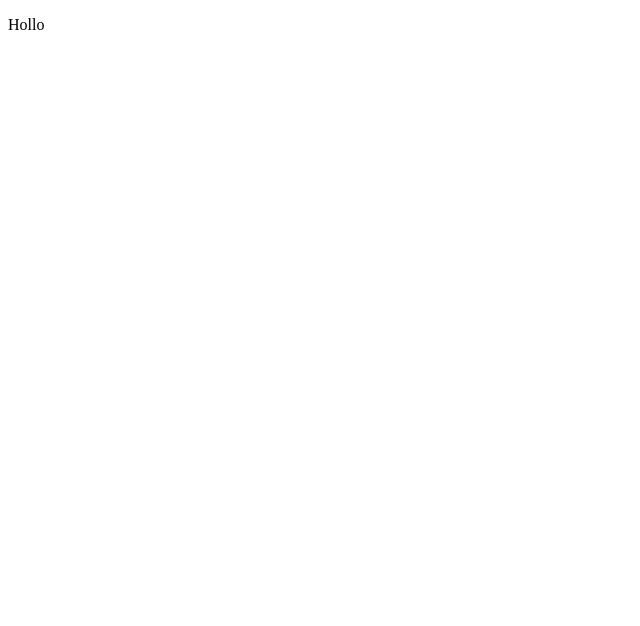
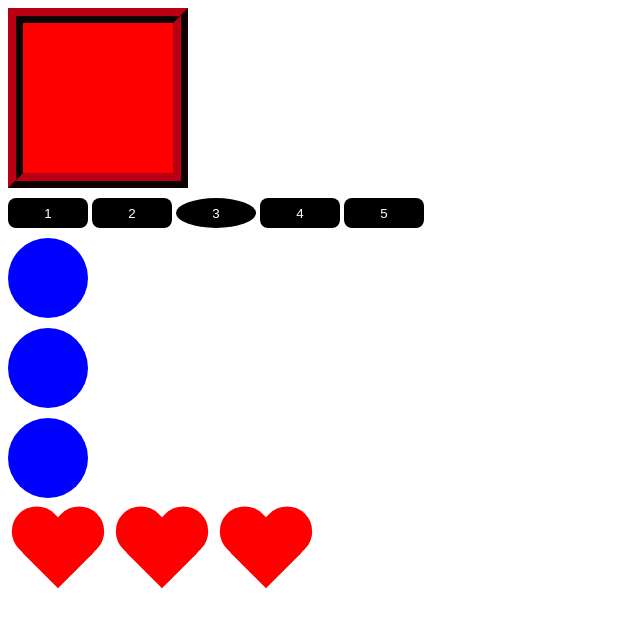
Before and after one commit to IWhitisHI/learn-javascript, a plain HTML site: page index.html in a window 1280 px wide. Shown: the whole page, without its empty margins (0-640 px from the left). Drawn offline with Linux system fonts and the light colour scheme.

Commit message:
take element HTML

```diff
--- /dev/null
+++ b/css/style.css
@@ -0,0 +1,78 @@
+.box {
+  width: 150px;
+  height: 150px;
+  background-color: red;
+}
+button {
+	width: 80px;
+	height: 30px;
+	margin-top: 10px;
+	border: none;
+	border-radius: 8px;
+	background-color: #000;
+	color: #fff;
+	cursor: pointer;
+	outline: none;
+}
+
+.circle {
+	width: 80px;
+	height: 80px;
+	background-color: blue;
+	display: block;
+	margin-top: 10px;
+	border-radius: 100%;
+}
+
+.heart {
+	display: inline-block;
+    position: relative;
+    width: 100px;
+    height: 90px;
+    margin-top: 10px;
+}
+.heart:before,
+.heart:after {
+    position: absolute;
+    content: "";
+    left: 50px;
+    top: 0;
+    width: 50px;
+    height: 80px;
+    background: red;
+    -moz-border-radius: 50px 50px 0 0;
+    border-radius: 50px 50px 0 0;
+    -webkit-transform: rotate(-45deg);
+       -moz-transform: rotate(-45deg);
+        -ms-transform: rotate(-45deg);
+         -o-transform: rotate(-45deg);
+            transform: rotate(-45deg);
+    -webkit-transform-origin: 0 100%;
+       -moz-transform-origin: 0 100%;
+        -ms-transform-origin: 0 100%;
+         -o-transform-origin: 0 100%;
+            transform-origin: 0 100%;
+}
+.heart:after {
+    left: 0;
+    -webkit-transform: rotate(45deg);
+       -moz-transform: rotate(45deg);
+        -ms-transform: rotate(45deg);
+         -o-transform: rotate(45deg);
+            transform: rotate(45deg);
+    -webkit-transform-origin: 100% 100%;
+       -moz-transform-origin: 100% 100%;
+        -ms-transform-origin: 100% 100%;
+         -o-transform-origin: 100% 100%;
+            transform-origin :100% 100%;
+}
+.black{
+	width: 150px;
+	height: 50px;
+	line-height: 50px;
+	text-align: center;
+	background-color: black;
+	margin-bottom: 30px;
+	margin-top: 30px;
+	color: #fff;
+}
--- a/index.html
+++ b/index.html
@@ -5,10 +5,25 @@
     <meta http-equiv="X-UA-Compatible" content="IE=edge">
     <meta name="viewport" content="width=device-width, initial-scale=1.0">
     <title>Document</title>
+    <link rel="stylesheet" href="css/style.css">
 </head>
 <body>
+    <div class="box" id="box"></div>
+    <button>1</button>
+    <button>2</button>
+    <button>3</button>
+    <button>4</button>
+    <button>5</button>
 
-    <P>Hollo</P>
+    <div class="circle"></div>
+    <div class="circle"></div>
+    <div class="circle"></div>
+
+    <div class="wrapper">
+        <div class="heart"></div>
+        <div class="heart"></div>
+        <div class="heart"></div>
+    </div>
 
     <script src="js/script.js"></script>
 </body>
--- a/js/script.js
+++ b/js/script.js
@@ -624,3 +624,11 @@ function transferWaitors(data) {
 }
 
 transferWaitors(restorantData);*/
+
+const cube = document.getElementById('box'),
+      butn = document.getElementsByTagName('button');
+
+cube.style.alignItems = 'center';
+cube.style.border = '4mm ridge rgba(100,0,10,1';
+
+butn[2].style.borderRadius = '150%';
```
